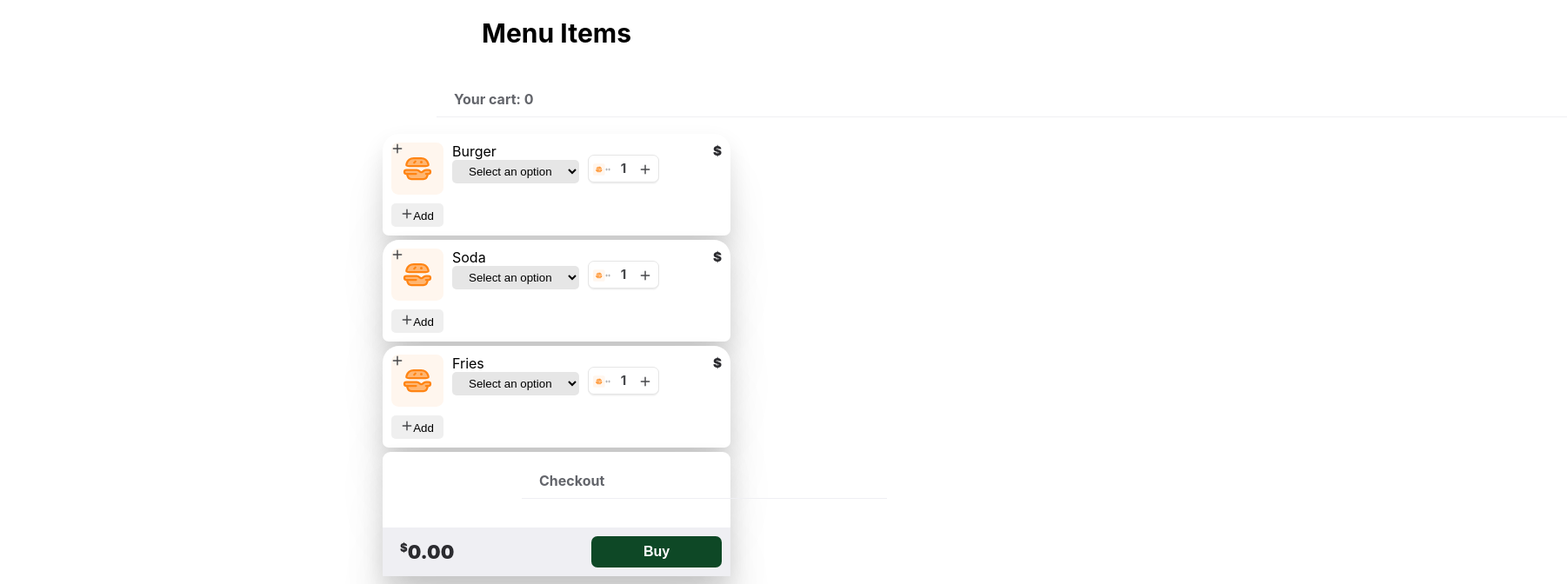
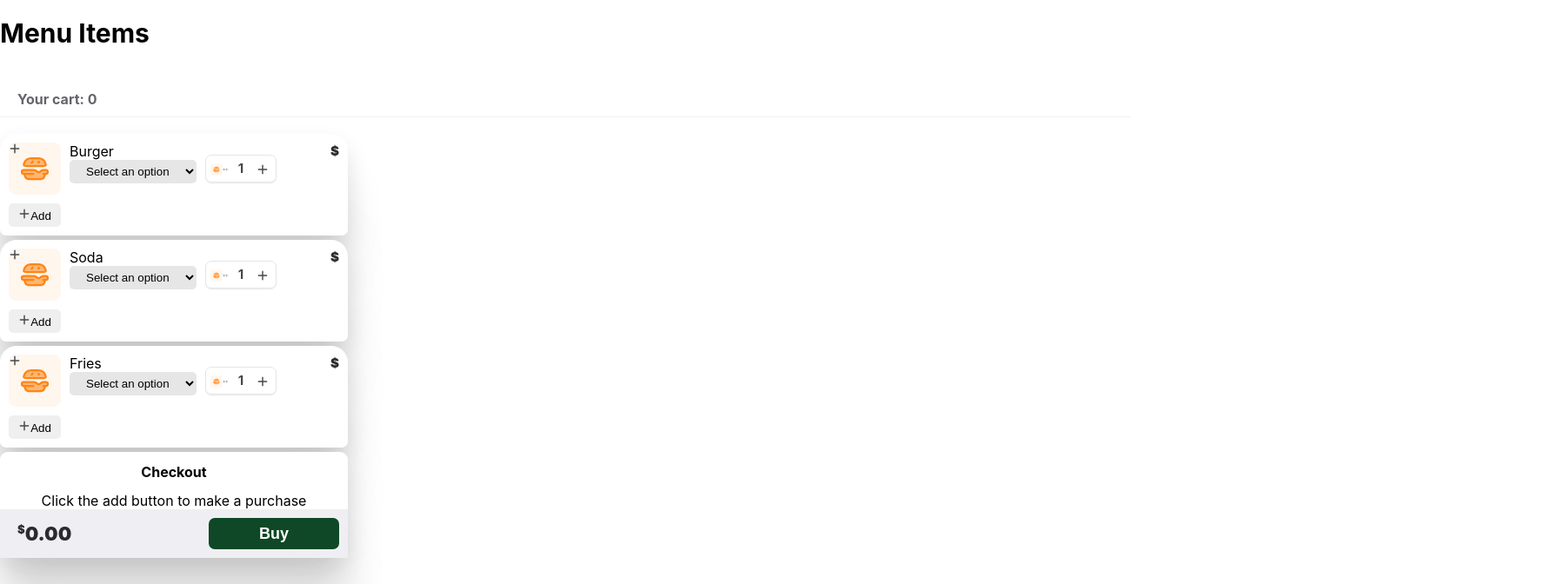
Before and after one commit to effiehayz/food-app-opal, a React (Create React App) app: page / in a window 1280 px wide. Shown: the top 672 px of the page at 87% size, 1802 px wide, since content can reach past the window. Built offline with nearby package versions, Linux system fonts and the light colour scheme.

Commit message:
fixed styling issues and added code for optional rendering

```diff
--- a/src/App.css
+++ b/src/App.css
@@ -2,7 +2,6 @@
   display: grid;
   grid-template-columns: auto;
   gap: 5px;
-  place-items: center;
 }
 
 .card {
@@ -193,13 +192,13 @@
   border: 0;
   outline: none;
   color: #ffffff;
-  font-size: 16px;
+  font-size: 18px;
   font-weight: 600;
   transition: all 0.3s cubic-bezier(0.15, 0.83, 0.66, 1);
 }
 
 .checkout .checkout-btn:hover {
-  background-color: #2b2b2f;
+  background-color: #714109;
   color: white;
   cursor: pointer;
 }
@@ -211,10 +210,14 @@ select {
 }
 
 .title {
-  position: relative;
-  left: 40%;
   font-weight: bold;
   font-size: 16px;
+}
+
+.checkout-title {
+  font-weight: bold;
+  font-size: 16px;
+  text-align: center;
 }
 
 button {
@@ -223,8 +226,8 @@ button {
   padding: 5px;
 }
 
-button:hover {
-  background-color: #0e4826;
+.remove-btn:hover {
+  background-color: #a1131e;
   color: white;
   font-weight: bold;
 }
@@ -233,3 +236,17 @@ button:hover {
   font-size: 30px;
   font-weight: bolder;
 }
+
+.buy-btn:hover {
+  background-color: #0e4826;
+  color: #ffffff;
+  font-weight: bold;
+}
+
+.details {
+  font-size: 16px;
+}
+
+.purchase-details {
+  text-align: center;
+}
--- a/src/App.tsx
+++ b/src/App.tsx
@@ -8,12 +8,15 @@ function App() {
 
   const [cart, setCart] = useState<Cart>([]);
 
+  const [cartActive, setCartActive] = useState(false);
+
   const addItemToCart = (
     menuItem: MenuItem,
     userChoice: MenuOption,
     quantity: number
   ) => {
     if (userChoice === undefined) return;
+    setCartActive(true);
     setCart((cart) => {
       const copy = [...cart];
       const oldCopy = copy.find(
@@ -62,9 +65,9 @@ function App() {
           </div>
         </div>
       ))}
-
       <div className="card checkout">
-        <h2 className="title">Checkout</h2>
+        <h2 className="checkout-title">Checkout</h2>
+        {cartActive ? (
           <div className="details" role="group" aria-label="Cart Items">
             {cart.map((cartItem, index) => (
               <Fragment key={cartItem.name + cartItem.size}>
@@ -74,6 +77,7 @@ function App() {
                 <span>
                   {(cartItem.quantity * cartItem.price).toFixed(2)}${" "}
                   <button
+                    className="remove-btn"
                     onClick={() => removeItemFromCart(index)}
                     title="Remove item from cart"
                     aria-label="Remove item"
@@ -84,6 +88,11 @@ function App() {
               </Fragment>
             ))}
           </div>
+        ) : (
+          <div className="purchase-details">
+            Click the add button to make a purchase
+          </div>
+        )}
         <div className="checkout--footer">
           <label className="price" aria-live="polite">
             <sup>$</sup>
```
Lines whose indentation alone changed are shown as unchanged.
